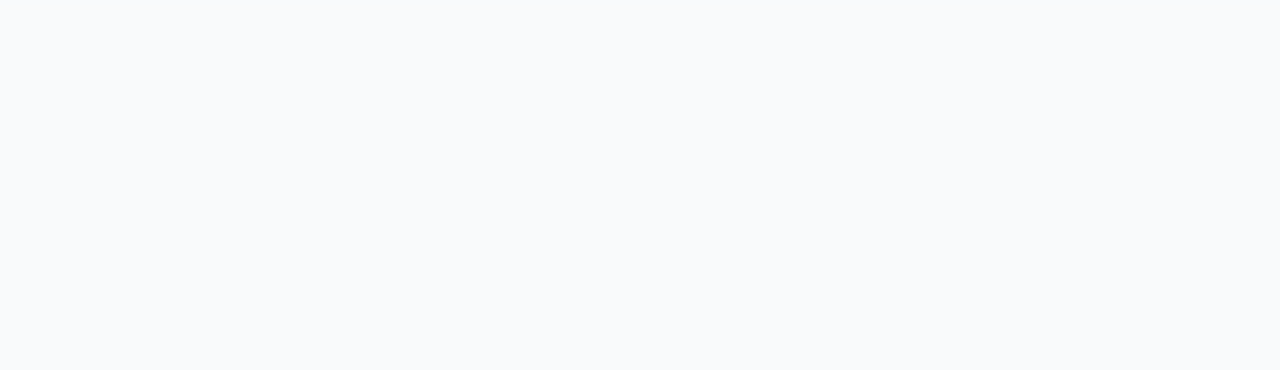
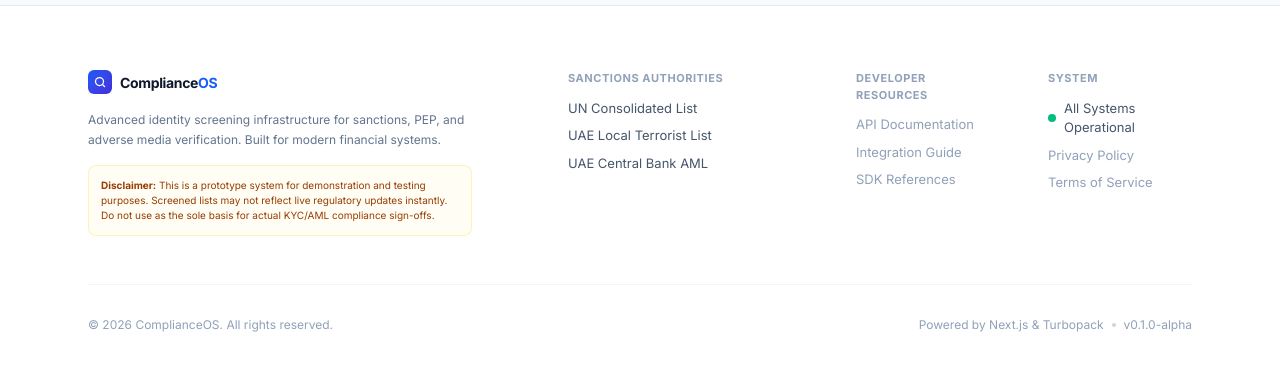
Before and after one commit to githussein/aml-web, a Next.js app: page / in a window 1280 px wide. Shown: the part 1132-1502 px from the top of the page. Before the commit the page ends 1137 px from the top, so only its background shows below. Built offline with nearby package versions, Linux system fonts and the light colour scheme; no server answers.

Commit message:
add footer section

```diff
--- a/features/screening/ScreeningPage.tsx
+++ b/features/screening/ScreeningPage.tsx
@@ -8,6 +8,7 @@
 import { SourceStatusBadge } from '@/features/screening/components/SourceStatusBadge';
 import { Badge } from '@/shared/ui/Badge';
 import { ThemeToggle } from '@/shared/ui/ThemeToggle';
+import { Footer } from '@/shared/ui/Footer';
 
 export function ScreeningPage() {
   const {
@@ -26,7 +27,7 @@
   } = useScreening();
 
   return (
-    <div className="min-h-screen bg-slate-50 dark:bg-slate-950 text-slate-900 dark:text-slate-100 selection:bg-blue-100 dark:selection:bg-blue-900 selection:text-blue-900 dark:selection:text-blue-100">
+    <div className="min-h-screen flex flex-col bg-slate-50 dark:bg-slate-950 text-slate-900 dark:text-slate-100 selection:bg-blue-100 dark:selection:bg-blue-900 selection:text-blue-900 dark:selection:text-blue-100">
 
       {/* Top Header */}
       <header className="bg-white dark:bg-slate-900 border-b border-slate-200 dark:border-slate-800 sticky top-0 z-30 shadow-sm dark:shadow-none">
@@ -74,7 +75,7 @@
         </div>
       </header>
 
-      <main className="max-w-4xl mx-auto px-6 py-12 space-y-10">
+      <main className="flex-1 w-full max-w-4xl mx-auto px-6 py-12 space-y-10">
 
         {/* Hero Search Section */}
         <section aria-label="Sanctions name search" className="flex flex-col items-center text-center space-y-8">
@@ -131,6 +132,8 @@
         </section>
       </main>
 
+      <Footer />
+
       <DetailPanel result={selectedResult} onClose={clearSelection} />
     </div>
   );
--- /dev/null
+++ b/shared/ui/Footer.tsx
@@ -0,0 +1,162 @@
+'use client';
+
+import React from 'react';
+
+export function Footer() {
+  const currentYear = new Date().getFullYear();
+
+  return (
+    <footer className="w-full bg-white dark:bg-slate-900 border-t border-slate-200 dark:border-slate-800 transition-colors mt-auto">
+      <div className="max-w-6xl mx-auto px-6 py-12 md:py-16">
+        {/* Main Footer Grid */}
+        <div className="grid grid-cols-1 md:grid-cols-12 gap-8 md:gap-12 pb-12 border-b border-slate-100 dark:border-slate-800">
+
+          {/* Column 1: Brand & Disclaimer */}
+          <div className="md:col-span-5 space-y-4">
+            <div className="flex items-center gap-2">
+              <div className="w-6 h-6 rounded-md bg-gradient-to-br from-blue-600 to-indigo-700 flex items-center justify-center shadow-inner">
+                <svg width="12" height="12" viewBox="0 0 24 24" fill="none" stroke="white" strokeWidth="2.5" strokeLinecap="round" strokeLinejoin="round">
+                  <circle cx="11" cy="11" r="8" />
+                  <path d="m21 21-4.35-4.35" />
+                </svg>
+              </div>
+              <span className="text-[14px] font-bold text-slate-900 dark:text-slate-100 tracking-tight">
+                Compliance<span className="text-blue-600 dark:text-blue-500">OS</span>
+              </span>
+            </div>
+
+            <p className="text-xs text-slate-500 dark:text-slate-400 leading-relaxed max-w-sm">
+              Advanced identity screening infrastructure for sanctions, PEP, and adverse media verification. Built for modern financial systems.
+            </p>
+
+            <div className="p-3 bg-amber-50/50 dark:bg-amber-950/10 border border-amber-200/50 dark:border-amber-900/30 rounded-lg max-w-sm">
+              <p className="text-[10px] text-amber-800 dark:text-amber-500 leading-normal">
+                <strong>Disclaimer:</strong> This is a prototype system for demonstration and testing purposes. Screened lists may not reflect live regulatory updates instantly. Do not use as the sole basis for actual KYC/AML compliance sign-offs.
+              </p>
+            </div>
+          </div>
+
+          {/* Column 2: Sanctions Lists */}
+          <div className="md:col-span-3 space-y-3">
+            <h4 className="text-[11px] font-bold text-slate-400 dark:text-slate-500 uppercase tracking-wider">
+              Sanctions Authorities
+            </h4>
+            <ul className="space-y-2 text-[13px]">
+              <li>
+                <a
+                  href="https://www.un.org/securitycouncil/content/un-sc-consolidated-list"
+                  target="_blank"
+                  rel="noopener noreferrer"
+                  className="text-slate-600 dark:text-slate-400 hover:text-blue-600 dark:hover:text-blue-500 transition-colors inline-flex items-center gap-1 group"
+                >
+                  UN Consolidated List
+                  <svg width="12" height="12" viewBox="0 0 24 24" fill="none" stroke="currentColor" strokeWidth="2" strokeLinecap="round" strokeLinejoin="round" className="opacity-0 group-hover:opacity-100 transition-opacity">
+                    <path d="M18 13v6a2 2 0 0 1-2 2H5a2 2 0 0 1-2-2V8a2 2 0 0 1 2-2h6" />
+                    <polyline points="15 3 21 3 21 9" />
+                    <line x1="10" y1="14" x2="21" y2="3" />
+                  </svg>
+                </a>
+              </li>
+              <li>
+                <a
+                  href="https://www.uaetec.gov.ae/en/un-sanctions-list"
+                  target="_blank"
+                  rel="noopener noreferrer"
+                  className="text-slate-600 dark:text-slate-400 hover:text-blue-600 dark:hover:text-blue-500 transition-colors inline-flex items-center gap-1 group"
+                >
+                  UAE Local Terrorist List
+                  <svg width="12" height="12" viewBox="0 0 24 24" fill="none" stroke="currentColor" strokeWidth="2" strokeLinecap="round" strokeLinejoin="round" className="opacity-0 group-hover:opacity-100 transition-opacity">
+                    <path d="M18 13v6a2 2 0 0 1-2 2H5a2 2 0 0 1-2-2V8a2 2 0 0 1 2-2h6" />
+                    <polyline points="15 3 21 3 21 9" />
+                    <line x1="10" y1="14" x2="21" y2="3" />
+                  </svg>
+                </a>
+              </li>
+              <li>
+                <a
+                  href="https://www.centralbank.ae/en/compliance/"
+                  target="_blank"
+                  rel="noopener noreferrer"
+                  className="text-slate-600 dark:text-slate-400 hover:text-blue-600 dark:hover:text-blue-500 transition-colors inline-flex items-center gap-1 group"
+                >
+                  UAE Central Bank AML
+                  <svg width="12" height="12" viewBox="0 0 24 24" fill="none" stroke="currentColor" strokeWidth="2" strokeLinecap="round" strokeLinejoin="round" className="opacity-0 group-hover:opacity-100 transition-opacity">
+                    <path d="M18 13v6a2 2 0 0 1-2 2H5a2 2 0 0 1-2-2V8a2 2 0 0 1 2-2h6" />
+                    <polyline points="15 3 21 3 21 9" />
+                    <line x1="10" y1="14" x2="21" y2="3" />
+                  </svg>
+                </a>
+              </li>
+            </ul>
+          </div>
+
+          {/* Column 3: Platform Resources */}
+          <div className="md:col-span-2 space-y-3">
+            <h4 className="text-[11px] font-bold text-slate-400 dark:text-slate-500 uppercase tracking-wider">
+              Developer Resources
+            </h4>
+            <ul className="space-y-2 text-[13px]">
+              <li>
+                <span className="text-slate-400 dark:text-slate-600 cursor-not-allowed">
+                  API Documentation
+                </span>
+              </li>
+              <li>
+                <span className="text-slate-400 dark:text-slate-600 cursor-not-allowed">
+                  Integration Guide
+                </span>
+              </li>
+              <li>
+                <span className="text-slate-400 dark:text-slate-600 cursor-not-allowed">
+                  SDK References
+                </span>
+              </li>
+            </ul>
+          </div>
+
+          {/* Column 4: Legal & System */}
+          <div className="md:col-span-2 space-y-3">
+            <h4 className="text-[11px] font-bold text-slate-400 dark:text-slate-500 uppercase tracking-wider">
+              System
+            </h4>
+            <ul className="space-y-2 text-[13px]">
+              <li className="flex items-center gap-2">
+                <span className="relative flex h-2 w-2">
+                  <span className="animate-ping absolute inline-flex h-full w-full rounded-full bg-emerald-400 opacity-75"></span>
+                  <span className="relative inline-flex rounded-full h-2 w-2 bg-emerald-500"></span>
+                </span>
+                <span className="text-slate-600 dark:text-slate-400">
+                  All Systems Operational
+                </span>
+              </li>
+              <li>
+                <span className="text-slate-400 dark:text-slate-600 cursor-not-allowed">
+                  Privacy Policy
+                </span>
+              </li>
+              <li>
+                <span className="text-slate-400 dark:text-slate-600 cursor-not-allowed">
+                  Terms of Service
+                </span>
+              </li>
+            </ul>
+          </div>
+
+        </div>
+
+        {/* Bottom copyright section */}
+        <div className="pt-8 flex flex-col sm:flex-row items-center justify-between gap-4 text-xs text-slate-400 dark:text-slate-500">
+          <div>
+            &copy; {currentYear} ComplianceOS. All rights reserved.
+          </div>
+          <div className="flex items-center gap-2">
+            <span>Powered by Next.js & Turbopack</span>
+            <span className="w-1 h-1 rounded-full bg-slate-300 dark:bg-slate-700" />
+            <span>v0.1.0-alpha</span>
+          </div>
+        </div>
+
+      </div>
+    </footer>
+  );
+}
```
